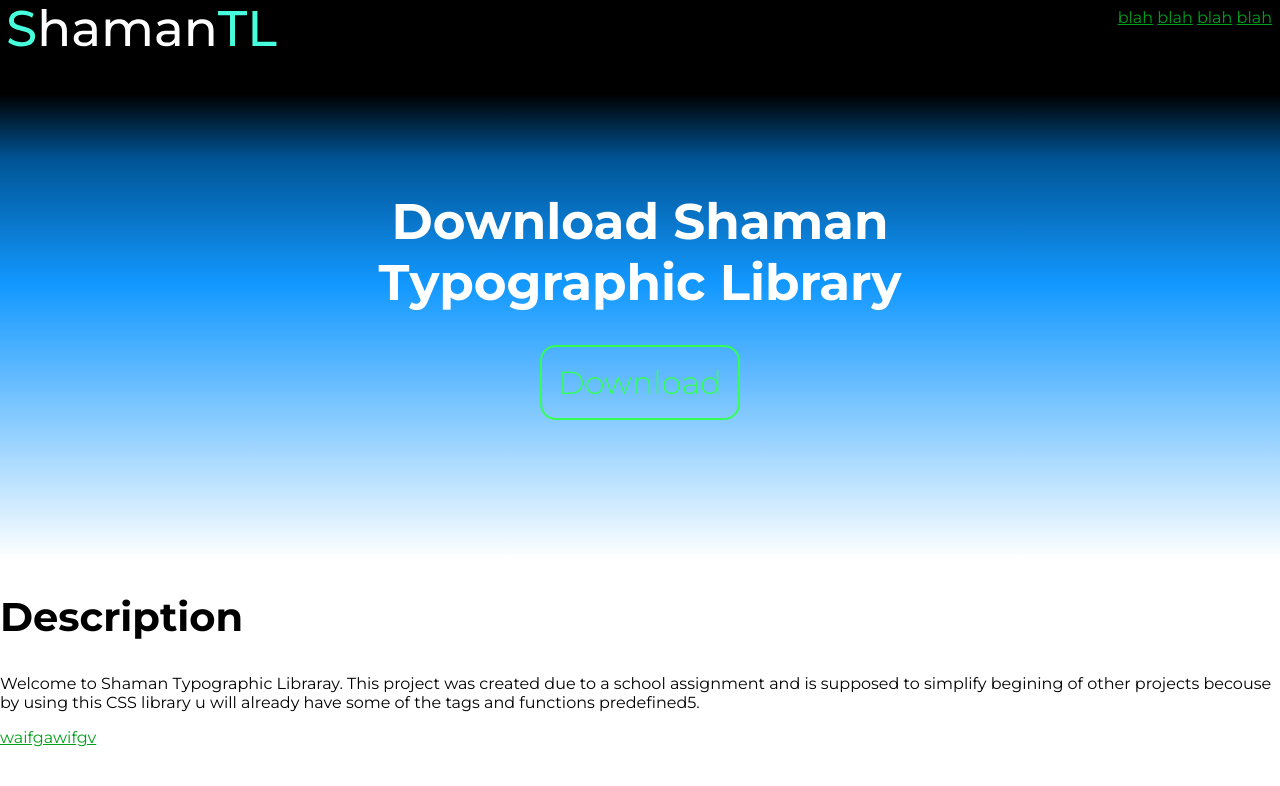
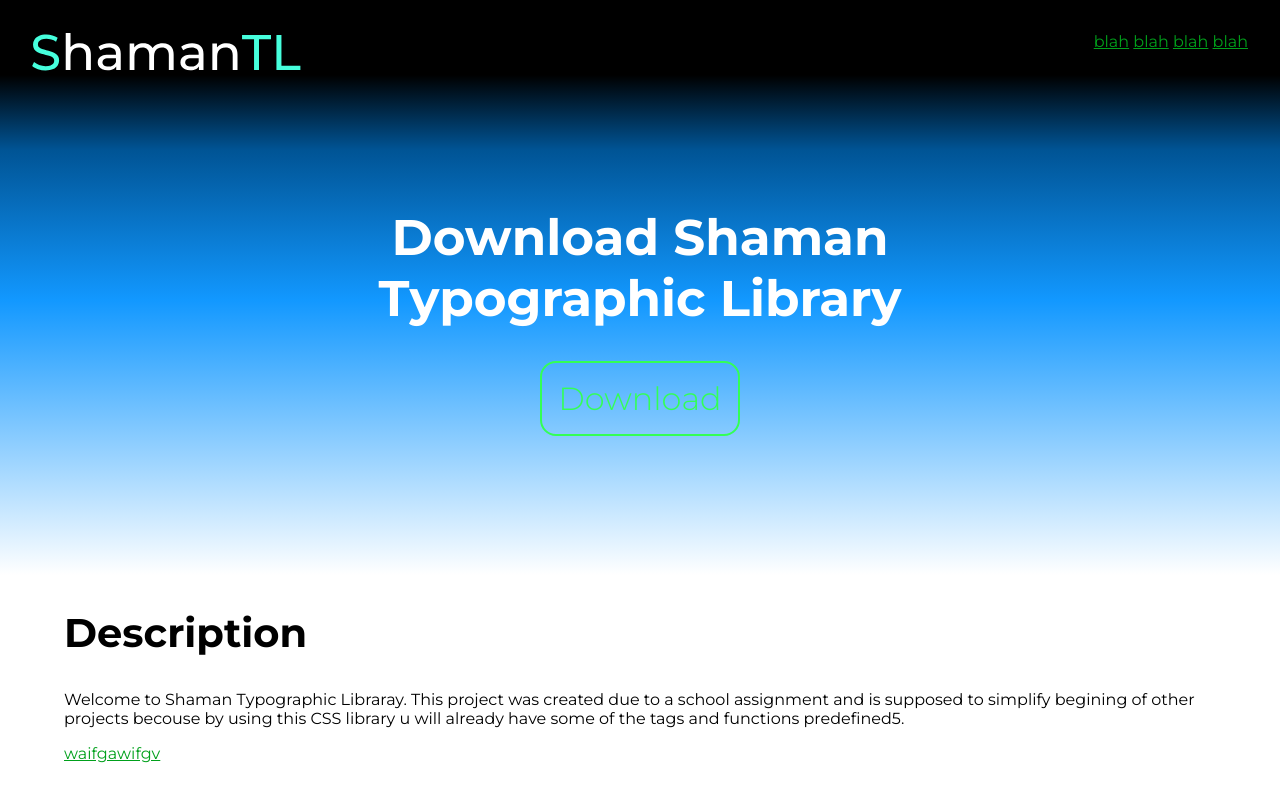
Before and after one commit to pslib-cz/2023-l4-web-typographic-library-FrantisekSima, a plain HTML site: page index.html in a window 1280 px wide. Shown: the top 786 px of the page. Drawn offline with Linux system fonts and the light colour scheme.

Commit message:
NADPISY 2

```diff
--- a/css/main.css
+++ b/css/main.css
@@ -13,13 +13,18 @@ body{
     font-family: 'Montserrat', sans-serif;
     margin: 0;
 }
+.body__width {
+    margin: auto;
+    max-width: 90vw;
+}
 .logo img {
     max-width: 300px;
 }
 header {
     display: flex;
     justify-content: space-between;
-    padding: 0.5em;
+    padding: 2em;
+    padding-bottom: 0;
     background-color: var(--black);
     color: var(--white);
 }
@@ -32,7 +37,7 @@ header {
     height: 500px;
     color: var(--white);
     background: rgb(255,255,255);
-    background: linear-gradient(0deg, rgba(255,255,255,1) 0%, rgba(18,152,255,1) 55%, rgba(0,84,149,1) 80%, rgba(0,0,0,1) 93%);
+    background: linear-gradient(0deg, rgba(255,255,255,1) 0%, rgba(18,152,255,1) 55%, rgba(0,84,149,1) 85%, rgba(0,0,0,1) 100%);
 }
 .download h1 {
     color: var(--white);
@@ -45,3 +50,7 @@ header {
     font-weight: 300;
     padding: 0.5em;
 }
+
+.uvod {
+    margin-top: 1em;
+}
--- a/index.html
+++ b/index.html
@@ -31,14 +31,14 @@
                 <a class="button__basic" target="_blank" href="https://github.com/pslib-cz/2023-l4-web-typographic-library-FrantisekSima">Download</a>
             </div>
         </section>
-        <section class="uvod">
+        <section class="uvod body__width">
             <h2>Description</h2>
             <p>Welcome to Shaman Typographic Libraray.
                This project was created due to a school assignment and is supposed to simplify begining of other projects becouse by using this CSS library u will already have some of the tags and functions predefined5.
             </p>
             <a href="">waifgawifgv</a>
         </section>
-        <section>
+        <section class="body__width">
             <h1>Nadpis</h1>
             <h2>Nadpis</h2>
             <h3>Nadpis</h3>
```
